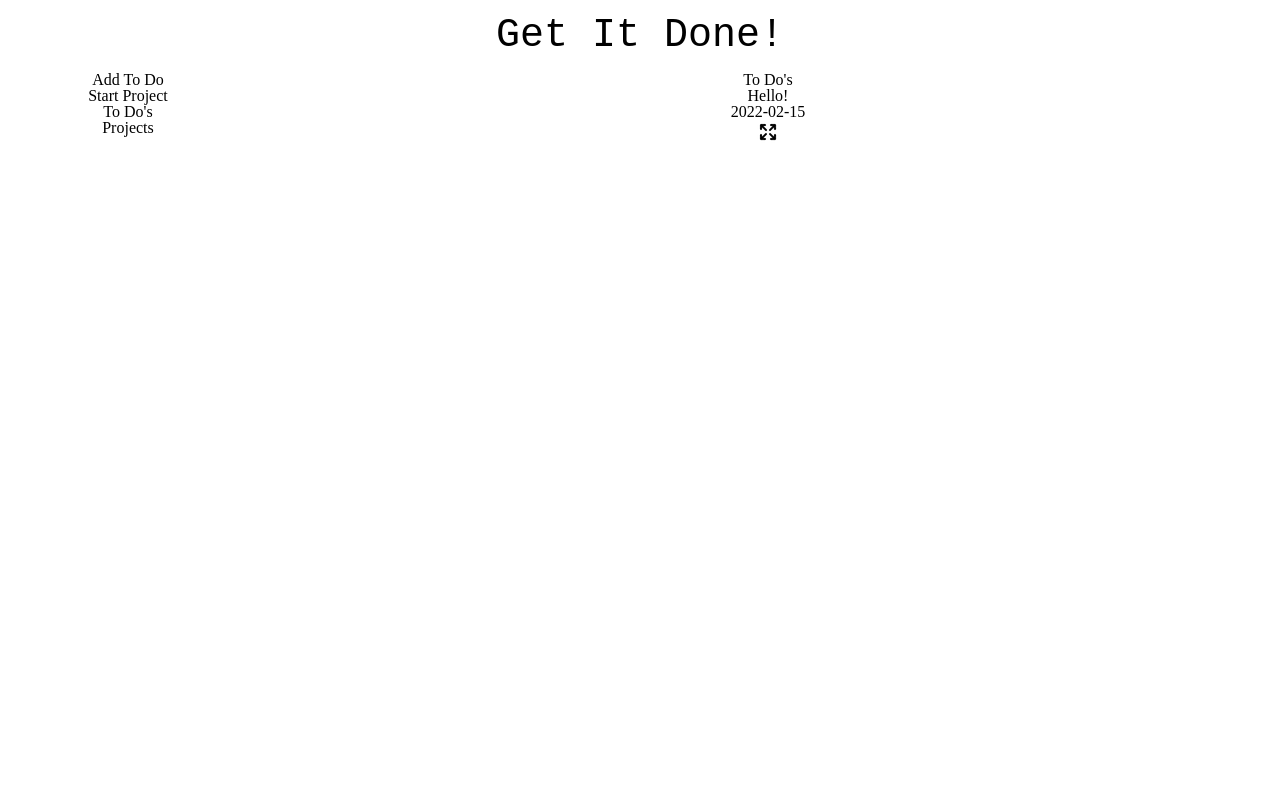
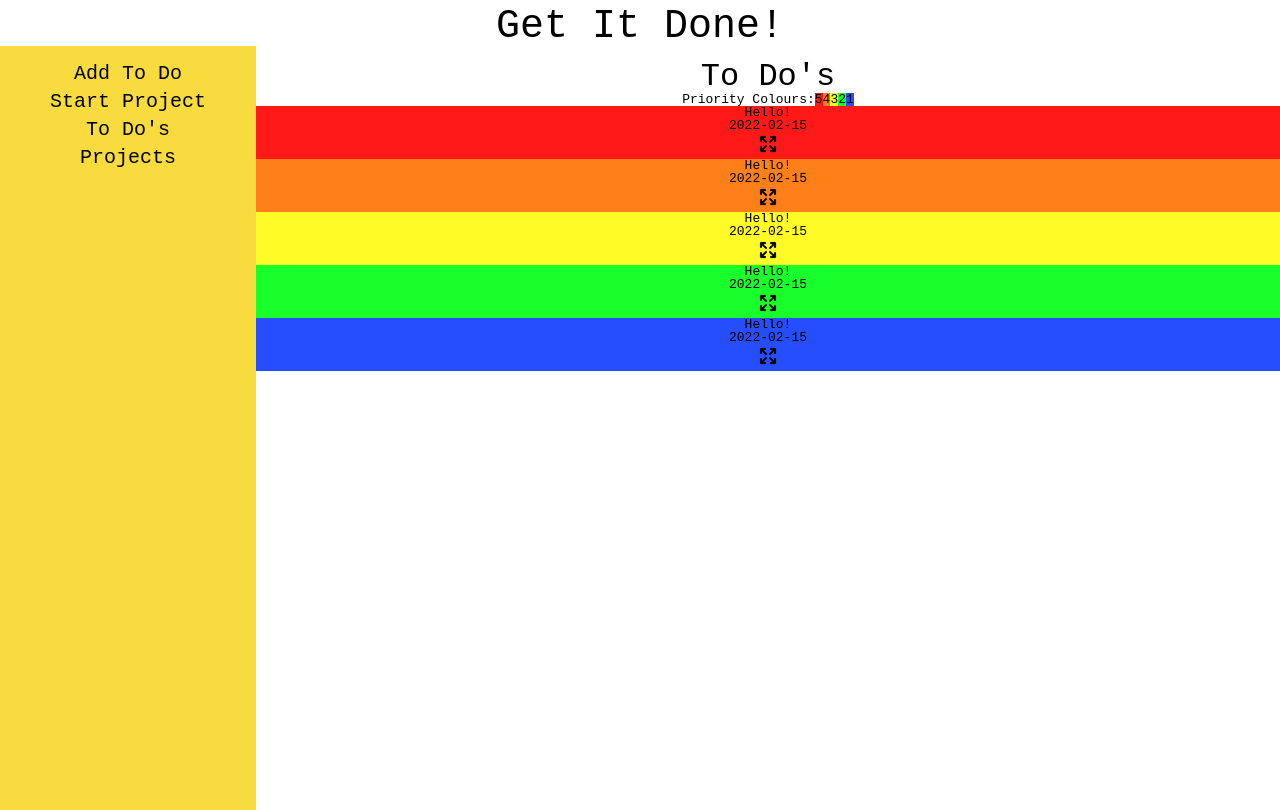
Before and after one commit to SWThurlow/to-do-list, a website built with webpack: page dist/index.html in a window 1280 px wide. Both pictures are taken after a click on the item "To Do's". Built offline with nearby package versions, Linux system fonts and the light colour scheme.

Commit message:
ADD PRIORITY COLOURS
Added different coloured backgrounds to to do's and a key to show
priorities on unexpanded view.

```diff
--- a/src/addToDo.js
+++ b/src/addToDo.js
@@ -3,7 +3,27 @@ let toDoList = [{
     title: 'Hello!',
     desc: 'Howdy Neighbour.',
     due: '2022-02-15',
+    priority: '5',
+}, {
+    title: 'Hello!',
+    desc: 'Howdy Neighbour.',
+    due: '2022-02-15',
     priority: '4',
+}, {
+    title: 'Hello!',
+    desc: 'Howdy Neighbour.',
+    due: '2022-02-15',
+    priority: '3',
+}, {
+    title: 'Hello!',
+    desc: 'Howdy Neighbour.',
+    due: '2022-02-15',
+    priority: '2',
+}, {
+    title: 'Hello!',
+    desc: 'Howdy Neighbour.',
+    due: '2022-02-15',
+    priority: '1',
 }];
 
 //Function to generate form to add a to do.
--- a/src/displayLists.js
+++ b/src/displayLists.js
@@ -7,6 +7,44 @@ import Expand from './imgs/expand.png';
 import Shrink from './imgs/shrink.png';
 import Edit from './imgs/edit.png';
 import Tick from './imgs/tick.png';
+
+
+//Key for priority colours.
+const key = (()=>{
+    const div = document.createElement('div');
+    div.classList.add('priorityKey');
+
+    const keyLabel = document.createElement('p');
+    keyLabel.textContent = 'Priority Colours:';
+    div.appendChild(keyLabel);
+
+    const five = document.createElement('p');
+    five.textContent = '5';
+    five.classList.add('five');
+    div.appendChild(five);
+
+    const four = document.createElement('p');
+    four.textContent = '4';
+    four.classList.add('four');
+    div.appendChild(four);
+
+    const three = document.createElement('p');
+    three.textContent = '3';
+    three.classList.add('three');
+    div.appendChild(three);
+
+    const two = document.createElement('p');
+    two.textContent = '2';
+    two.classList.add('two');
+    div.appendChild(two);
+
+    const one = document.createElement('p');
+    one.textContent = '1';
+    one.classList.add('one');
+    div.appendChild(one);
+
+    return { div }
+})()
 
 //Displaying list on screen.
 function displayToDoList(display) {
@@ -91,7 +129,6 @@ function displayToDoList(display) {
             div.appendChild(complete)
 
             div.classList.add('toDoForm');
-
         });
 
         //To navigate out of the expanded view.
@@ -116,25 +153,23 @@ function displayToDoList(display) {
             div.appendChild(edit);
         });
 
-        let priorityValue;
         switch(item.priority){
             case '1':
-                priorityValue = 1;
+                div.setAttribute('data-priority', 1);
                 break;
             case '2':
-                priorityValue = 2;
+                div.setAttribute('data-priority', 2);
                 break;
             case '3':
-                priorityValue = 3;
+                div.setAttribute('data-priority', 3);
                 break;
             case '4':
-                priorityValue = 4;
+                div.setAttribute('data-priority', 4);
                 break;
             case '5':
-                priorityValue = 5;
+                div.setAttribute('data-priority', 5);
                 break;
         }
-        div.setAttribute('data-priority', priorityValue);
 
         display.appendChild(div);
     });
@@ -150,4 +185,4 @@ const toDoDisplay = (() => {
     return { h2, display }
 })();
 
-export { toDoDisplay }
+export { key, toDoDisplay }
--- a/src/index.js
+++ b/src/index.js
@@ -2,7 +2,7 @@ import './resetstyle.css';
 import './style.css';
 //Imports.
 import { addToDoForm } from './addToDo.js';
-import { toDoDisplay } from './displayLists';
+import { key, toDoDisplay } from './displayLists';
 
 //Page elements object.
 const pageElements = (() => {
@@ -34,6 +34,7 @@ const pageElements = (() => {
     displayToDos.addEventListener('click', () => {
         [...main.childNodes].forEach(child => main.removeChild(child));
         main.appendChild(toDoDisplay.h2);
+        main.appendChild(key.div);
         main.appendChild(toDoDisplay.display);
     });
 
--- a/src/style.css
+++ b/src/style.css
@@ -1,22 +1,53 @@
+/*Variables*/
+:root {
+    /*Colours four showing priorities*/
+    --five: hsla(0, 100%, 50%, 0.9);
+    --four: hsla(27, 100%, 50%, 0.9);
+    --three: hsla(59, 100%, 50%, 0.85);
+    --two: hsla(125, 100%, 50%, 0.9);
+    --one: hsla(229, 100%, 50%, 0.85);
+}
+
 body {
+    min-height: 100vh;
     text-align: center;
-    display: flex;
-    flex-wrap: wrap;
+    display: grid;
+    grid-template-columns: 20% 80%;
+    grid-template-rows: min-content;
+    font-family: monospace;
+    overflow-x: hidden;
 }
 
 h1 {
     width: 100vw;
-    margin: 2vh;
+    height: 46px;
+    line-height: 54px;
     font-size: 40px;
-    font-family: monospace;
+    grid-column: 1 / 3;
 }
 
+h2 {
+    font-size: 32px;
+}
+
+/*Nav bar*/
 nav {
-    width: 20vw;
+    width: 100%;
+    height: 100%;
+    padding-top: 10px;
+    background-color: #f8dc3f;
+}
+
+nav ul li {
+    margin-top: 8px;
+    font-size: 20px;
+    cursor: pointer;
 }
 
 main {
-    width: 80vw;
+    width: 100%;
+    padding-top: 15px;
+    overflow-x: hidden;
 }
 
 /*Adding/editing to dos*/
@@ -26,11 +57,11 @@ main {
     grid-template-columns: 1fr 1fr;
     align-items: center;
     justify-items: center;
+    font-size: 18px;
 }
 
 
 .toDoForm label {
-    font-size: 18px;
     margin: 5px;
     justify-self: end;
 }
@@ -41,3 +72,49 @@ main {
     grid-column: 1 / span 2;
     justify-self: end;
 }
+
+/*Displaying to do's*/
+/*Priority colours key.*/
+.priorityKey p {
+    display: inline-block;
+}
+
+.one {
+    background-color: var(--one);
+}
+
+.two {
+    background-color: var(--two);
+}
+
+.three {
+    background-color: var(--three);
+}
+
+.four {
+    background-color: var(--four);
+}
+
+.five {
+    background-color: var(--five);
+}
+/*Colours for varying priorities and proximity to deadline.*/
+.toDoContainer[data-priority="1"] {
+    background-color: var(--one);
+}
+
+.toDoContainer[data-priority="2"] {
+    background-color: var(--two);
+}
+
+.toDoContainer[data-priority="3"] {
+    background-color: var(--three);
+}
+
+.toDoContainer[data-priority="4"] {
+    background-color: var(--four);
+}
+
+.toDoContainer[data-priority="5"] {
+    background-color: var(--five);
+}
```
